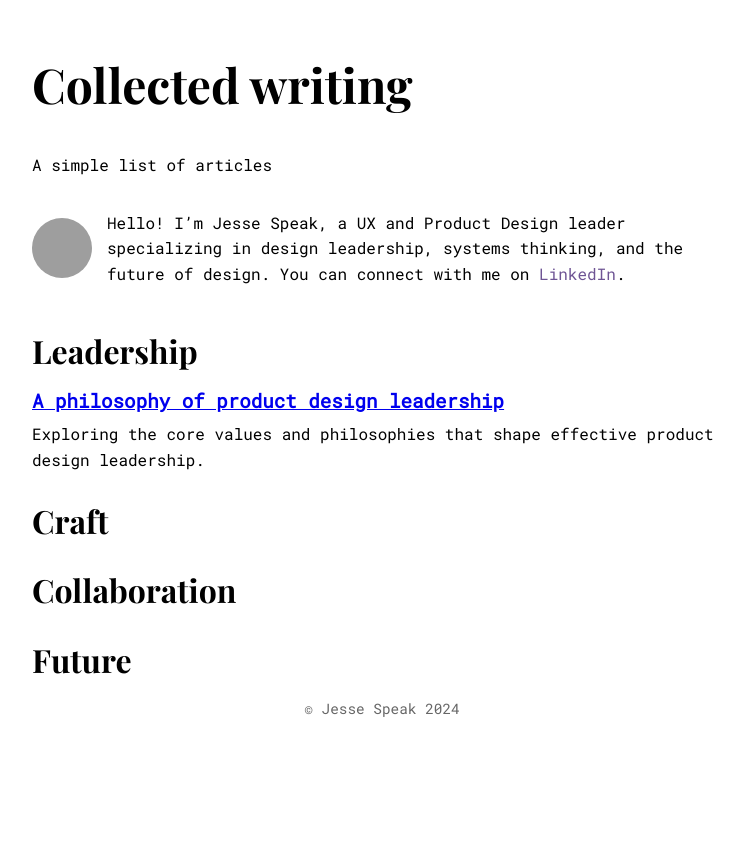
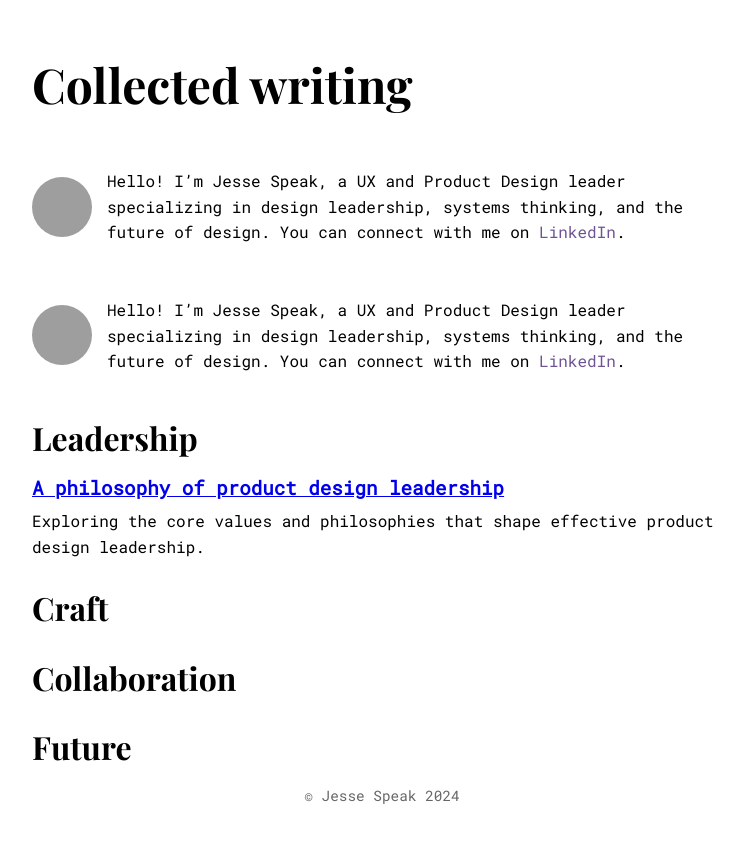
Before and after one commit to jessespeak/jessespeak.github.io, a Jekyll site: the page built from index.html, in a window 1280 px wide. Shown: the top 843 px of the page, without its empty margins (258-1001 px from the left). Built offline with Jekyll 4.4.1, drawn with Linux system fonts in a browser that asks for light colours; grey boxes are pictures that could not be loaded.

Commit message:
Update default.html

```diff
--- a/_layouts/default.html
+++ b/_layouts/default.html
@@ -92,7 +92,12 @@
 <body>
   <header>
     <h1>{{ site.title }}</h1>
-    <p>{{ site.description }}</p>
+    <div class="bio">
+  <img src="/path/to/your-thumbnail.jpg" alt="Your Name" class="bio-thumbnail">
+  <div class="bio-text">
+    <p>Hello! I’m Jesse Speak, a UX and Product Design leader specializing in design leadership, systems thinking, and the future of design. You can connect with me on <a href="https://www.linkedin.com/in/jesse-speak-3189411b/" target="_blank">LinkedIn</a>.</p>
+  </div>
+</div>
   </header>
 
   <main>
```
